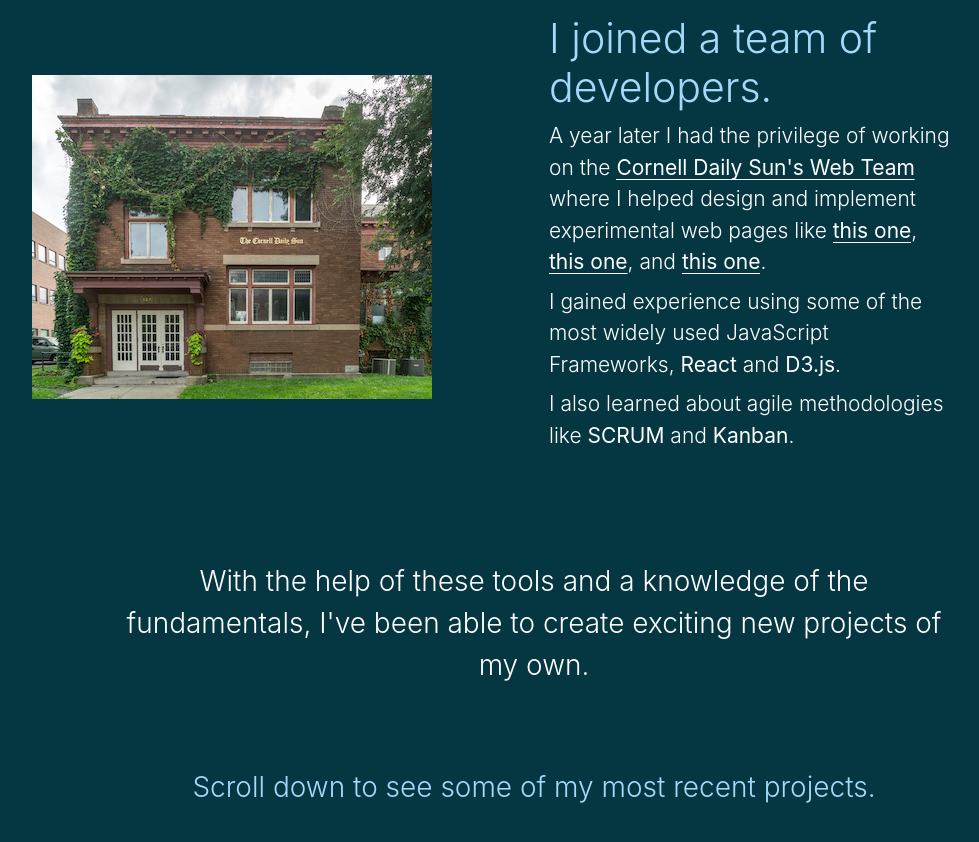
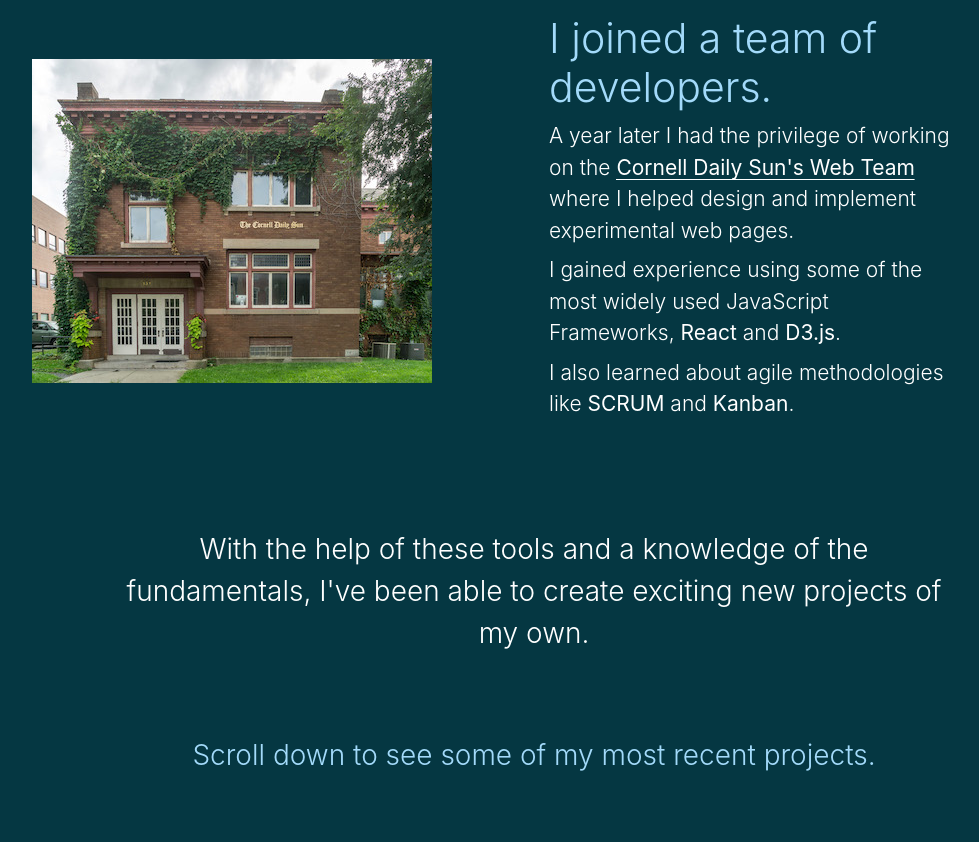
Before and after one commit to crfmc/crfmc.me, a React (Create React App) app in the folder client/: page / in a window 1280 px wide. Shown: the part 1580-2422 px from the top of the page, without its empty margins (106-1085 px from the left). Built offline with nearby package versions, Linux system fonts and the light colour scheme.

Commit message:
fix: remove broken links

```diff
--- a/client/src/v2/About.js
+++ b/client/src/v2/About.js
@@ -74,8 +74,7 @@ export default function About() {
           <FadeInSection>
             <p className={styles.subcontainer_subtext}>
               A year later I had the privilege of working on the <a href="https://cornellsun.com/"><b>Cornell Daily Sun's Web Team</b></a> where I
-              helped design and implement experimental web pages like <a href={spotlights}><b>this one</b></a>
-              , <a href={covid}><b>this one</b></a>, and <a href={nys23}><b>this one</b></a>.
+              helped design and implement experimental web pages.
             </p>
           </FadeInSection>
           <FadeInSection>
```
